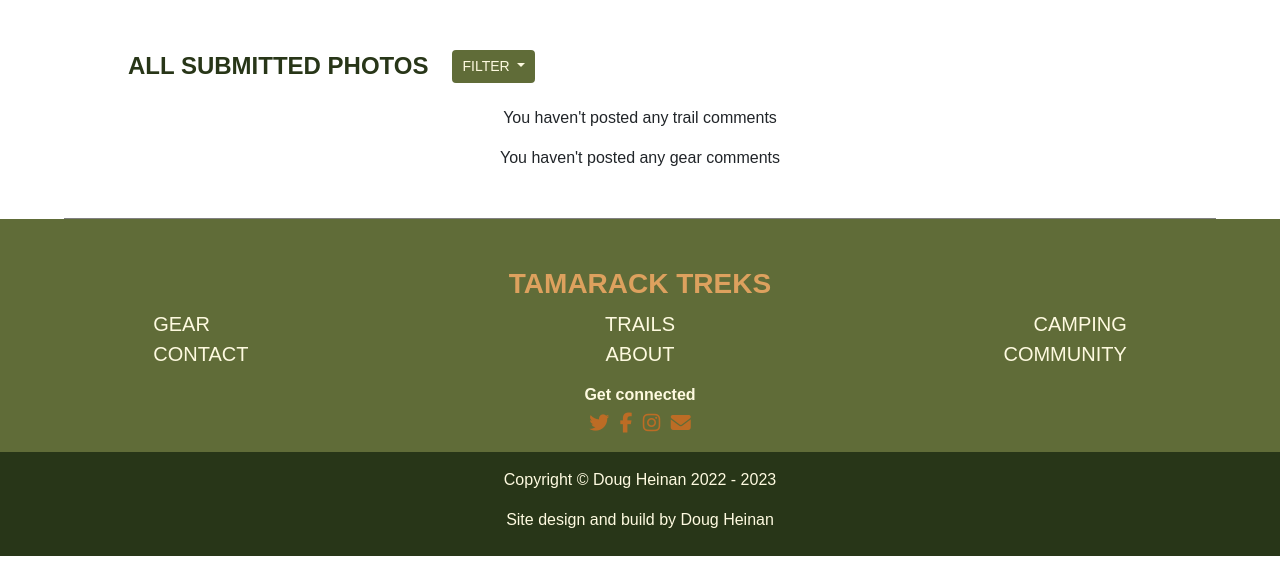
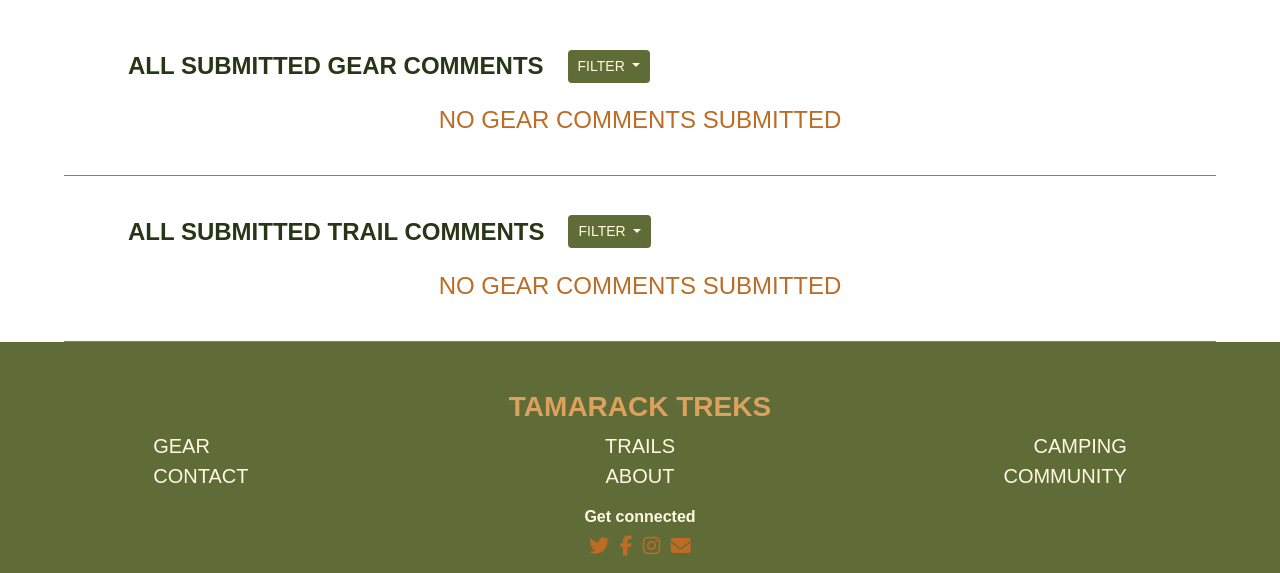
Before and after one commit to DouglasHeinan/tamarack-treks, a Flask app: page /user_profile/1/comments in a window 1280 px wide. Shown: the part 160-733 px from the top of the page. Run offline with Flask 2, Linux system fonts and the light colour scheme; some libraries are stand-ins or nearby versions; some web fonts are replaced.

Commit message:
user comments profile page design finished.

```diff
--- a/hiking_blog/profiles/templates/user_comments.html
+++ b/hiking_blog/profiles/templates/user_comments.html
@@ -1,7 +1,6 @@
 {% extends 'layout.html' %}
 
 {% block content %}
-
 
 <div class="page-wrapper">
     <div class="profile-sections">
@@ -9,15 +8,15 @@
         <div class="profile-section">
             <div class="profile-title-container">
                 <div class="section-title-filter-button-container">
-                    <h5 class="profile-title">All submitted photos</h5>
+                    <h5 class="profile-title">All submitted gear comments</h5>
                     <a class="btn btn-sm user-button dropdown-toggle"
-                        role="button" id="commentFilterDropdown"
+                        role="button" id="gearCommentFilter"
                         data-bs-toggle="dropdown"
                         aria-expanded="false"
                         href="#">
                     Filter
                     </a>
-                    <div class="dropdown-menu" aria-labelledby="commentFilterDropdown">
+                    <div class="dropdown-menu" aria-labelledby="gearCommentFilter">
                         <div class="dropdown-item">
                             <a class="bold-body-font no-underline"
                                href="{{ url_for('MAKEFUNCTION') }}">
@@ -53,65 +52,61 @@
                 </div>
                 {% endfor %}
             </div>
-
-
-
+            {% else %}
+            <h5 class="small-section-font">No gear comments submitted</h5>
+            {% endif %}
         </div>
-
-
-
-
         <div class="profile-section">
             <div class="profile-title-container">
                 <div class="section-title-filter-button-container">
-                    <h5 class="profile-title">All submitted photos</h5>
+                    <h5 class="profile-title">All submitted trail comments</h5>
                     <a class="btn btn-sm user-button dropdown-toggle"
-                        role="button" id="filterDropdown"
+                        role="button" id="trailCommentFilter"
                         data-bs-toggle="dropdown"
                         aria-expanded="false"
                         href="#">
                     Filter
                     </a>
-                    <div class="dropdown-menu" aria-labelledby="filterDropdown">
+                    <div class="dropdown-menu" aria-labelledby="trailCommentFilter">
                         <div class="dropdown-item">
                             <a class="bold-body-font no-underline"
-                               href="{{ url_for('user_profile_bp.view_submitted_photos', user_id=user.id, sort_by='date') }}">Date
-                                Submitted
+                               href="{{ url_for('MAKEFUNCTION') }}">
+                                Date Submitted
                             </a>
                         </div>
                         <div class="dropdown-item">
                             <a class="bold-body-font no-underline"
-                               href="{{ url_for('user_profile_bp.view_submitted_photos', user_id=user.id, sort_by='rating') }}">Community
-                                Rating
+                               href="{{ url_for('MAKEFUNCTION') }}">
+                                Trail Page
                             </a>
                         </div>
                     </div>
                 </div>
             </div>
-
-
+            {% if trail_comments %}
+            <div class="profile-sub-container profile-content-container">
+                {% for comment in trail_comments %}
+                <div class="card card-border my-2 profile-card comment-card">
+                    <a class="no-underline comment-box" href="{{ url_for('gear_bp.view_gear',db_id=comment.gear_id) }}">
+                        {% if date %}
+                        <p class="body-font">{{ (comment.date_time_added|string).split()[0] }}:</p>
+                        {% else %}
+                        <p class="body-font">{{ comment.trail_id.name }}</p>
+                        {% endif %}
+                        <div class="comment-text-box">
+                            <p class="bold-body-font">{{ comment.text }}</p>
+                        </div>
+                        <h5 class="card-title text-center card-text">
+                            {{ comment.parent_posts.name }}
+                        </h5>
+                    </a>
+                </div>
+                {% endfor %}
+            </div>
+            {% else %}
+            <h5 class="small-section-font">No gear comments submitted</h5>
+            {% endif %}
         </div>
     </div>
 </div>
-
-
-
-{% for comment in user.trail_page_comments %}
-<p>{{ comment.text }}</p>
-{% if comment.deleted_by %}
-<span class="text-danger">deleted</span>
-{% endif %}
-{% endfor %}
-{% else %}
-<p>You haven't posted any trail comments</p>
-{% endif %}
-
-{% if user.gear_page_comments %}
-{% for comment in user.gear_page_comments %}
-<p>{{ comment.text }}</p>
-{% endfor %}
-{% else %}
-<p>You haven't posted any gear comments</p>
-{% endif %}
-
 {% endblock %}
```
